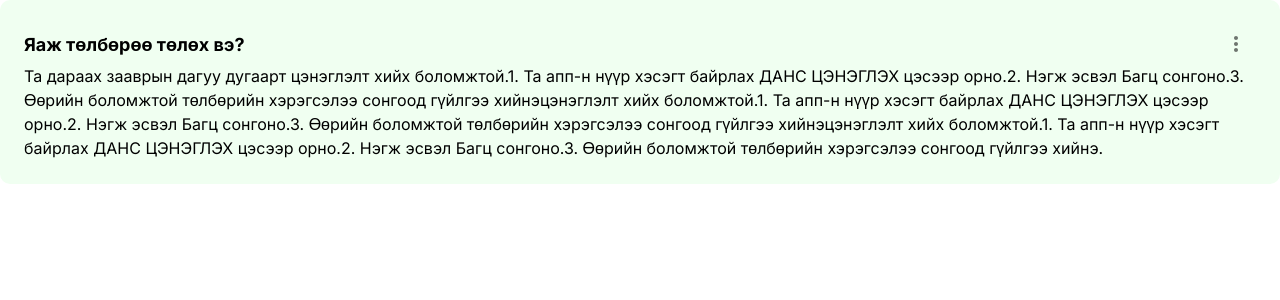
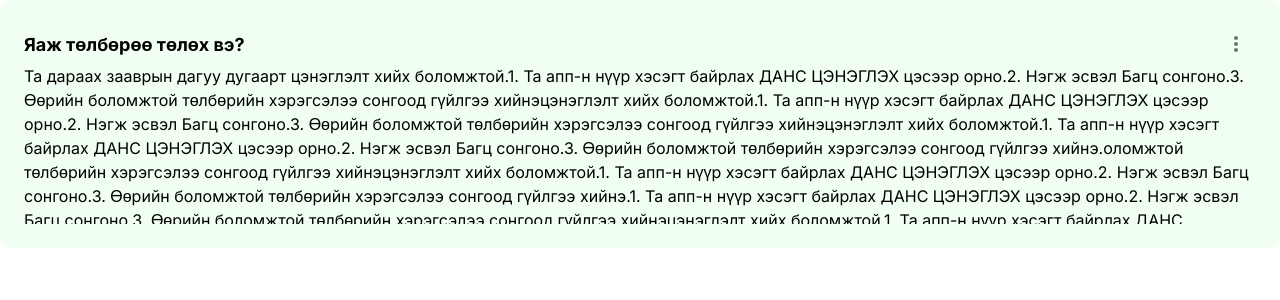
Before and after one commit to Rinn-Q/bot_builder, a Next.js app: page /components/answer in a window 1280 px wide. Shown: the top 300 px of the page. Built offline with nearby package versions, Linux system fonts and the light colour scheme.

Commit message:
Answer css

```diff
--- a/app/components/answer/answer.css
+++ b/app/components/answer/answer.css
@@ -9,8 +9,20 @@
 
 .description_answer {
     font-size: medium;
+    max-height: 50vh;
     overflow-y: scroll;
-    max-height: 150px;
+}
+
+@media (min-width: 768px) {
+    .description_answer {
+        max-height: 30vh;
+    }
+}
+
+@media (min-width: 1024px) {
+    .description_answer {
+        max-height: 20vh;
+    }
 }
 
 /* ----------------- */
@@ -27,3 +39,7 @@
     justify-content: space-between;
     align-items: center;
 }
+
+.underside_container {
+    height: 100%;
+}
--- a/app/components/answer/page.tsx
+++ b/app/components/answer/page.tsx
@@ -1,11 +1,16 @@
 
 "use client"
 import { useRef, useState } from "react";
+
+// MUI
+import MoreVertIcon from '@mui/icons-material/MoreVert';
+import { Button, IconButton } from "@mui/material";
+
+// Custom components
 import CustomPopper from "../popper/page";
-import MoreVertIcon from '@mui/icons-material/MoreVert';
 
+// Style
 import "./answer.css";
-import { Button, IconButton } from "@mui/material";
 
 type typeAnswer = {
     height: number,
@@ -36,20 +41,6 @@ export default function Answer({ width, height, caption, description }: typeAnsw
         }
         setOpenPopup(false);
     };
-    // Гарчиг засах toggle функц
-    function handleEditCaption() {
-        if (editingCaption)
-            setEditingCaption(false);
-        else
-            setEditingCaption(true);
-    }
-    // Тайлбар засах toggle функц
-    function handleEditDescription() {
-        if (editingDescription)
-            setEditingDescription(false);
-        else
-            setEditingDescription(true);
-    }
 
     return (
         <div className="container-content circle_edge" style={{ width: `${width}%`, height: `${height}%` }}>
@@ -70,7 +61,10 @@ export default function Answer({ width, height, caption, description }: typeAnsw
                 <div className="underside_container">
                     <p className="description_answer">
                         {/* {currentDescription} */}
-                        Та дараах зааврын дагуу дугаарт цэнэглэлт хийх боломжтой.1. Та апп-н нүүр хэсэгт байрлах ДАНС ЦЭНЭГЛЭХ цэсээр орно.2. Нэгж эсвэл Багц сонгоно.3. Өөрийн боломжтой төлбөрийн хэрэгсэлээ сонгоод гүйлгээ хийнэцэнэглэлт хийх боломжтой.1. Та апп-н нүүр хэсэгт байрлах ДАНС ЦЭНЭГЛЭХ цэсээр орно.2. Нэгж эсвэл Багц сонгоно.3. Өөрийн боломжтой төлбөрийн хэрэгсэлээ сонгоод гүйлгээ хийнэцэнэглэлт хийх боломжтой.1. Та апп-н нүүр хэсэгт байрлах ДАНС ЦЭНЭГЛЭХ цэсээр орно.2. Нэгж эсвэл Багц сонгоно.3. Өөрийн боломжтой төлбөрийн хэрэгсэлээ сонгоод гүйлгээ хийнэ.</p>
+                        Та дараах зааврын дагуу дугаарт цэнэглэлт хийх боломжтой.1. Та апп-н нүүр хэсэгт байрлах ДАНС ЦЭНЭГЛЭХ цэсээр орно.2. Нэгж эсвэл Багц сонгоно.3. Өөрийн боломжтой төлбөрийн хэрэгсэлээ сонгоод гүйлгээ хийнэцэнэглэлт хийх боломжтой.1. Та апп-н нүүр хэсэгт байрлах ДАНС ЦЭНЭГЛЭХ цэсээр орно.2. Нэгж эсвэл Багц сонгоно.3. Өөрийн боломжтой төлбөрийн хэрэгсэлээ сонгоод гүйлгээ хийнэцэнэглэлт хийх боломжтой.1. Та апп-н нүүр хэсэгт байрлах ДАНС ЦЭНЭГЛЭХ цэсээр орно.2. Нэгж эсвэл Багц сонгоно.3. Өөрийн боломжтой төлбөрийн хэрэгсэлээ сонгоод гүйлгээ хийнэ.оломжтой төлбөрийн хэрэгсэлээ сонгоод гүйлгээ хийнэцэнэглэлт хийх боломжтой.1. Та апп-н нүүр хэсэгт байрлах ДАНС ЦЭНЭГЛЭХ цэсээр орно.2. Нэгж эсвэл Багц сонгоно.3. Өөрийн боломжтой төлбөрийн хэрэгсэлээ сонгоод гүйлгээ хийнэ.1. Та апп-н нүүр хэсэгт байрлах ДАНС ЦЭНЭГЛЭХ цэсээр орно.2. Нэгж эсвэл Багц сонгоно.3. Өөрийн боломжтой төлбөрийн хэрэгсэлээ сонгоод гүйлгээ хийнэцэнэглэлт хийх боломжтой.1. Та апп-н нүүр хэсэгт байрлах ДАНС ЦЭНЭГЛЭХ цэсээр орно.2. Нэгж эсвэл Багц сонгоно.3. Өөрийн боломжтой төлбөрийн хэрэгсэлээ сонгоод гүйлгээ хийнэ.оломжтой төлбөрийн хэрэгсэлээ сонгоод гүйлгээ хийнэцэнэглэлт хийх боломжтой.1. Та апп-н нүүр хэсэгт байрлах ДАНС ЦЭНЭГЛЭХ цэсээр орно.2. Нэгж эсвэл Багц сонгоно.3. Өөрийн боломжтой төлбөрийн хэрэгсэлээ сонгоод гүйлгээ хийнэ.
+                        Та дараах зааврын дагуу дугаарт цэнэглэлт хийх боломжтой.1. Та апп-н нүүр хэсэгт байрлах ДАНС ЦЭНЭГЛЭХ цэсээр орно.2. Нэгж эсвэл Багц сонгоно.3. Өөрийн боломжтой төлбөрийн хэрэгсэлээ сонгоод гүйлгээ хийнэцэнэглэлт хийх боломжтой.1. Та апп-н нүүр хэсэгт байрлах ДАНС ЦЭНЭГЛЭХ цэсээр орно.2. Нэгж эсвэл Багц сонгоно.3. Өөрийн боломжтой төлбөрийн хэрэгсэлээ сонгоод гүйлгээ хийнэцэнэглэлт хийх боломжтой.1. Та апп-н нүүр хэсэгт байрлах ДАНС ЦЭНЭГЛЭХ цэсээр орно.2. Нэгж эсвэл Багц сонгоно.3. Өөрийн боломжтой төлбөрийн хэрэгсэлээ сонгоод гүйлгээ хийнэ.оломжтой төлбөрийн хэрэгсэлээ сонгоод гүйлгээ хийнэцэнэглэлт хийх боломжтой.1. Та апп-н нүүр хэсэгт байрлах ДАНС ЦЭНЭГЛЭХ цэсээр орно.2. Нэгж эсвэл Багц сонгоно.3. Өөрийн боломжтой төлбөрийн хэрэгсэлээ сонгоод гүйлгээ хийнэ.1. Та апп-н нүүр хэсэгт байрлах ДАНС ЦЭНЭГЛЭХ цэсээр орно.2. Нэгж эсвэл Багц сонгоно.3. Өөрийн боломжтой төлбөрийн хэрэгсэлээ сонгоод гүйлгээ хийнэцэнэглэлт хийх боломжтой.1. Та апп-н нүүр хэсэгт байрлах ДАНС ЦЭНЭГЛЭХ цэсээр орно.2. Нэгж эсвэл Багц сонгоно.3. Өөрийн боломжтой төлбөрийн хэрэгсэлээ сонгоод гүйлгээ хийнэ.оломжтой төлбөрийн хэрэгсэлээ сонгоод гүйлгээ хийнэцэнэглэлт хийх боломжтой.1. Та апп-н нүүр хэсэгт байрлах ДАНС ЦЭНЭГЛЭХ цэсээр орно.2. Нэгж эсвэл Багц сонгоно.3. Өөрийн боломжтой төлбөрийн хэрэгсэлээ сонгоод гүйлгээ хийнэ.
+                        Та дараах зааврын дагуу дугаарт цэнэглэлт хийх боломжтой.1. Та апп-н нүүр хэсэгт байрлах ДАНС ЦЭНЭГЛЭХ цэсээр орно.2. Нэгж эсвэл Багц сонгоно.3. Өөрийн боломжтой төлбөрийн хэрэгсэлээ сонгоод гүйлгээ хийнэцэнэглэлт хийх боломжтой.1. Та апп-н нүүр хэсэгт байрлах ДАНС ЦЭНЭГЛЭХ цэсээр орно.2. Нэгж эсвэл Багц сонгоно.3. Өөрийн боломжтой төлбөрийн хэрэгсэлээ сонгоод гүйлгээ хийнэцэнэглэлт хийх боломжтой.1. Та апп-н нүүр хэсэгт байрлах ДАНС ЦЭНЭГЛЭХ цэсээр орно.2. Нэгж эсвэл Багц сонгоно.3. Өөрийн боломжтой төлбөрийн хэрэгсэлээ сонгоод гүйлгээ хийнэ.оломжтой төлбөрийн хэрэгсэлээ сонгоод гүйлгээ хийнэцэнэглэлт хийх боломжтой.1. Та апп-н нүүр хэсэгт байрлах ДАНС ЦЭНЭГЛЭХ цэсээр орно.2. Нэгж эсвэл Багц сонгоно.3. Өөрийн боломжтой төлбөрийн хэрэгсэлээ сонгоод гүйлгээ хийнэ.1. Та апп-н нүүр хэсэгт байрлах ДАНС ЦЭНЭГЛЭХ цэсээр орно.2. Нэгж эсвэл Багц сонгоно.3. Өөрийн боломжтой төлбөрийн хэрэгсэлээ сонгоод гүйлгээ хийнэцэнэглэлт хийх боломжтой.1. Та апп-н нүүр хэсэгт байрлах ДАНС ЦЭНЭГЛЭХ цэсээр орно.2. Нэгж эсвэл Багц сонгоно.3. Өөрийн боломжтой төлбөрийн хэрэгсэлээ сонгоод гүйлгээ хийнэ.оломжтой төлбөрийн хэрэгсэлээ сонгоод гүйлгээ хийнэцэнэглэлт хийх боломжтой.1. Та апп-н нүүр хэсэгт байрлах ДАНС ЦЭНЭГЛЭХ цэсээр орно.2. Нэгж эсвэл Багц сонгоно.3. Өөрийн боломжтой төлбөрийн хэрэгсэлээ сонгоод гүйлгээ хийнэ.
+                    </p>
                 </div>
             </div>
         </div>
```
